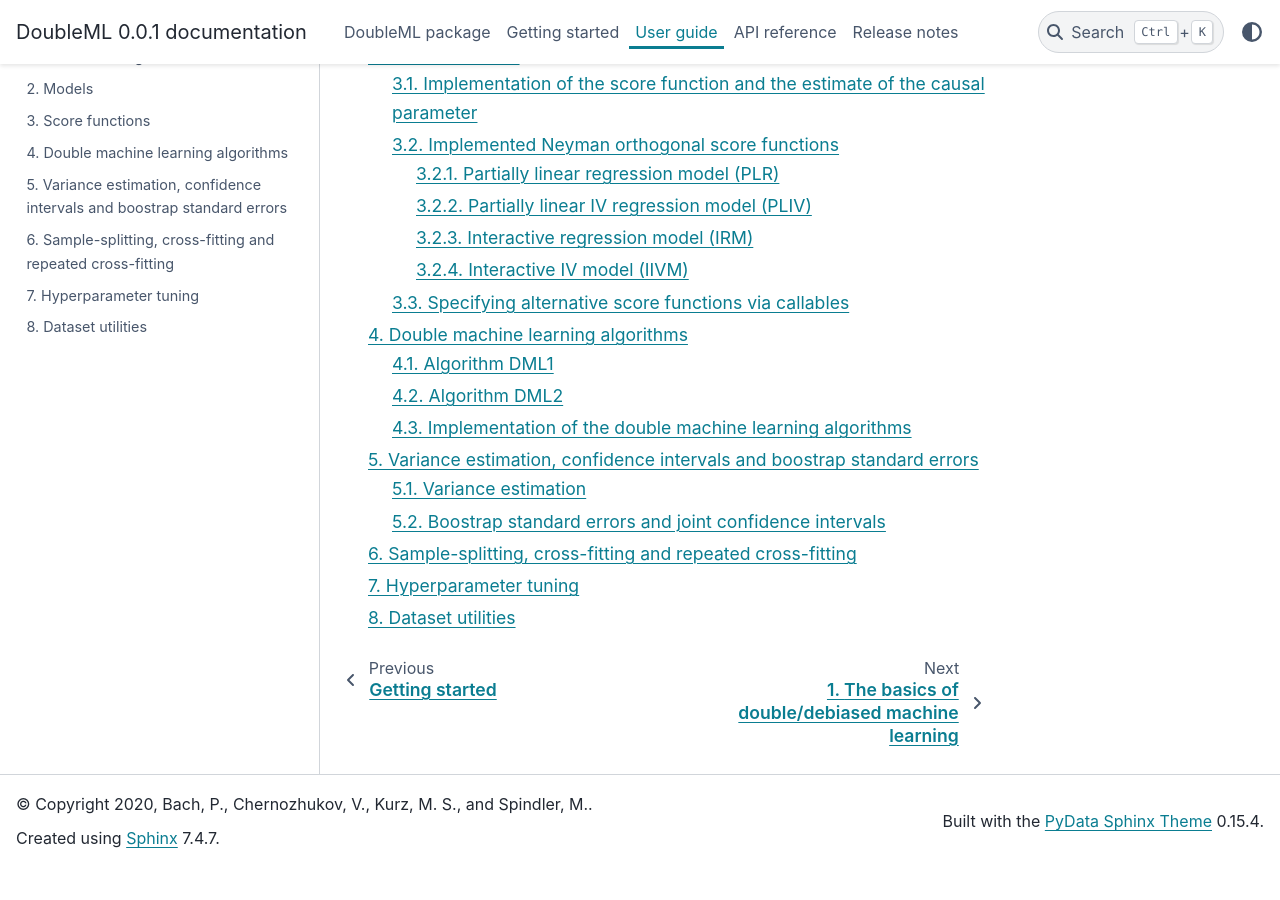
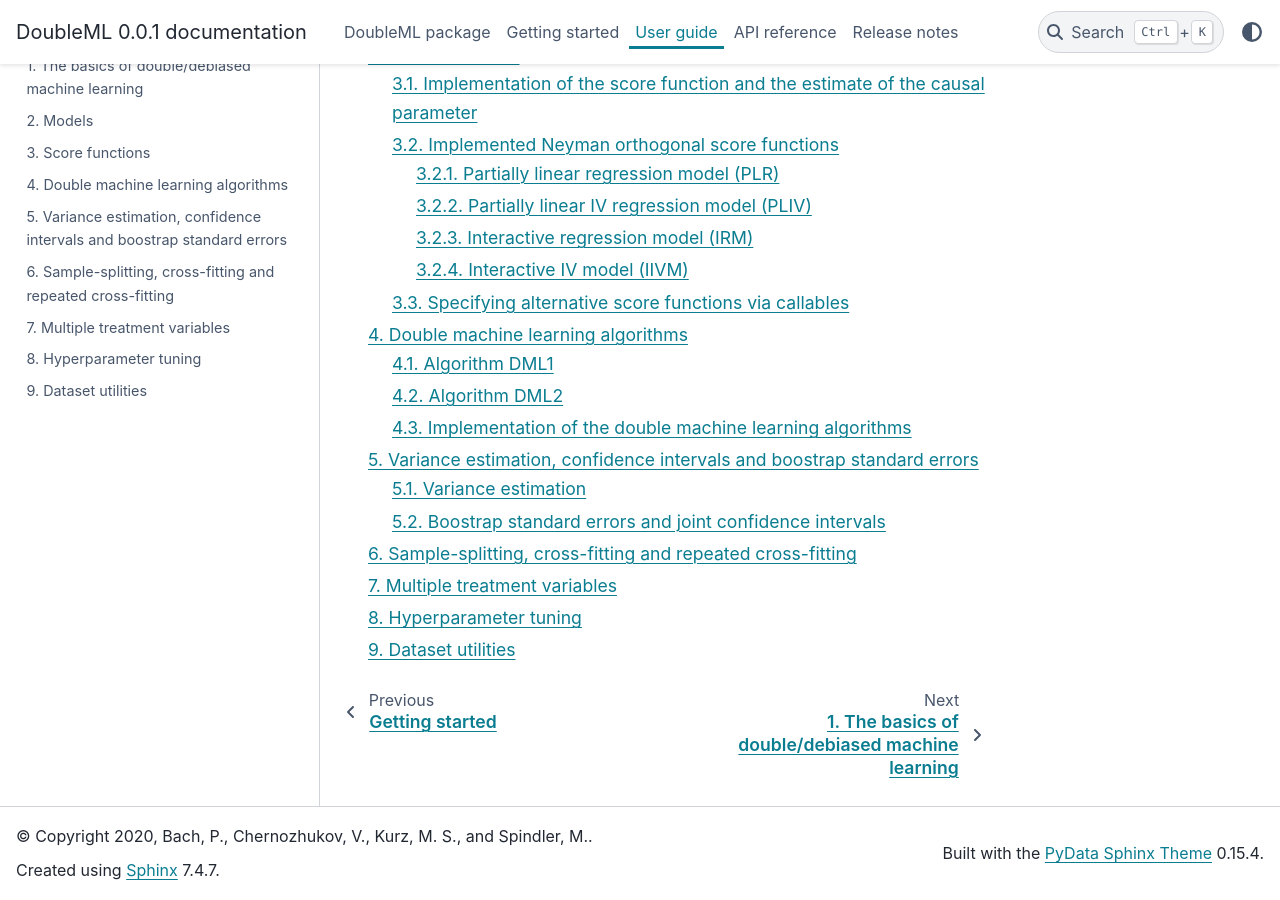
Before and after one commit to DoubleML/doubleml-for-py, a Sphinx documentation site: the page built from doubleml/doc/guide/guide.rst, in a window 1280 px wide and 900 px high, scrolled down 550 px. Built offline with Sphinx 7.4.7 and the PyData theme 0.15.4, drawn with Linux system fonts in a browser that asks for light colours; pages that are not in the unit, such as notebooks, are missing from menus; before the commit the page ends 1417 px from its top, so only the background shows below that.

Commit message:
added a place holder for the multiple treatment case docu

```diff
--- a/doubleml/doc/guide/guide.rst
+++ b/doubleml/doc/guide/guide.rst
@@ -13,5 +13,6 @@
     Double machine learning algorithms <algorithms>
     Variance estimation, confidence intervals and boostrap standard errors <se_confint>
     Sample-splitting, cross-fitting and repeated cross-fitting <resampling>
+    Multiple treatment variables <mult_treat>
     Hyperparameter tuning <tuning>
     Dataset utilities <datasets>
--- /dev/null
+++ b/doubleml/doc/guide/mult_treat.rst
@@ -0,0 +1,4 @@
+Multiple treatment variables
+----------------------------
+
+TODO: Documentation of the multiple treatment case
```
